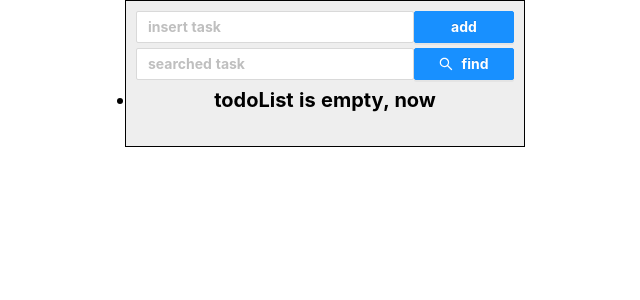
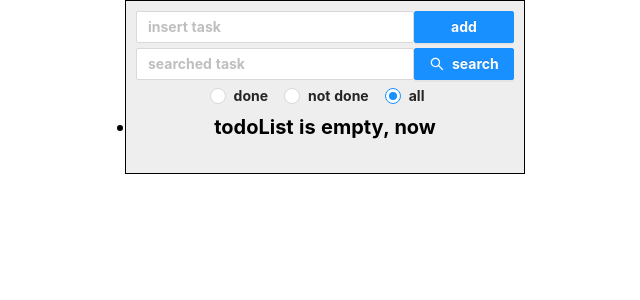
Before and after one commit to kozzztia/todo-page, a React (Create React App) app: page / in a window 1280 px wide. Shown: the top 300 px of the page, without its empty margins (315-955 px from the left). Built offline with nearby package versions, Linux system fonts and the light colour scheme.

Commit message:
insert radio form

```diff
--- a/src/App.css
+++ b/src/App.css
@@ -17,7 +17,9 @@
 }
 form{
   display: flex;
+  flex-direction: row;
   margin-bottom: 5px;
+  justify-content: center;
 }
 button{
   min-width: 100px;
--- a/src/App.tsx
+++ b/src/App.tsx
@@ -1,12 +1,15 @@
 import React, {FC, useCallback, useEffect, useState} from 'react';
+
 import './App.css';
+import 'antd/dist/antd.css';
+
 import {todoType} from "./types/type";
 import {createId} from "./support/support";
+
 import AddTodoForm from "./components/AddTodoForm"
 import TodoList from "./components/TodoList";
 import SearchForm from "./components/SearchForm"
-import {Button, Checkbox, Form, Input, Rate} from 'antd';
-import 'antd/dist/antd.css';
+import FilterForm from "./components/FilterForm";
 
 
 const  App:FC = () => {
@@ -14,6 +17,9 @@ const  App:FC = () => {
     const [task , setTask] = useState<string>("")
     const [todos , setTodos] = useState<todoType[] | []>([
     ])
+    const [searchValue, setSearchValue] = useState("")
+
+
     const handleFormSubmit=(e : React.SyntheticEvent<EventTarget>):void=>{
             e.preventDefault()
             setTodos((prev) => [...prev, {id: createId() , todoTask : task , done: false}])
@@ -28,9 +34,12 @@ const  App:FC = () => {
                 handleFormSubmit = {handleFormSubmit}
             />
             <SearchForm
+                searchValue = {searchValue}
+                setSearchValue = {setSearchValue}
+            />
+            <FilterForm
 
             />
-
             <TodoList
                 task={task}
                 setTodos={setTodos}
--- /dev/null
+++ b/src/components/FilterForm.tsx
@@ -0,0 +1,30 @@
+import React , {useState} from 'react';
+import { Radio  } from 'antd';
+
+const FilterForm = () => {
+    const [doneValue , setDoneValue] = useState(3)
+    return (
+        <form>
+            <Radio.Group
+                onChange={(e)=>{
+                    setDoneValue(e.target.value)
+                    console.log(doneValue)
+                }}
+                value={doneValue}>
+                <Radio value={1}>
+                    done
+                </Radio>
+                <Radio value={2}>
+                    not done
+                </Radio>
+                <Radio value={3}>
+                    all
+                </Radio>
+            </Radio.Group>
+
+
+        </form>
+    );
+};
+
+export default FilterForm;
--- a/src/components/SearchForm.tsx
+++ b/src/components/SearchForm.tsx
@@ -1,18 +1,32 @@
-import React from 'react';
+import React, {useState} from 'react';
 import { SearchOutlined } from '@ant-design/icons';
 import {Button ,Input} from "antd";
+import {SearchFormInterface} from "../types/type";
 
-const SearchForm = () => {
+
+
+const SearchForm = ({searchValue , setSearchValue} : SearchFormInterface) => {
     return (
-        <form>
+        <form
+            onSubmit={(e)=>{
+                e.preventDefault()
+                console.log(searchValue)
+                setSearchValue("")
+            }}
+        >
             <Input
+                onChange={(e)=>{
+                    setSearchValue(e.target.value)
+                }}
+                value={searchValue}
                 type = "text"
                 placeholder = "searched task"
             />
-            <Button type="primary" icon={<SearchOutlined />}>
-                find
+            <Button
+                htmlType="submit"
+                type="primary" icon={<SearchOutlined />}>
+                search
             </Button>
-
         </form>
     );
 };
--- a/src/types/type.ts
+++ b/src/types/type.ts
@@ -7,6 +7,10 @@ export interface FormInterface {
     setTask : React.Dispatch<React.SetStateAction<string>>;
 }
 
+export interface SearchFormInterface {
+    searchValue : string;
+    setSearchValue : React.Dispatch<React.SetStateAction<string>>;
+}
 
 export type todoType = {
     id : number,
```
